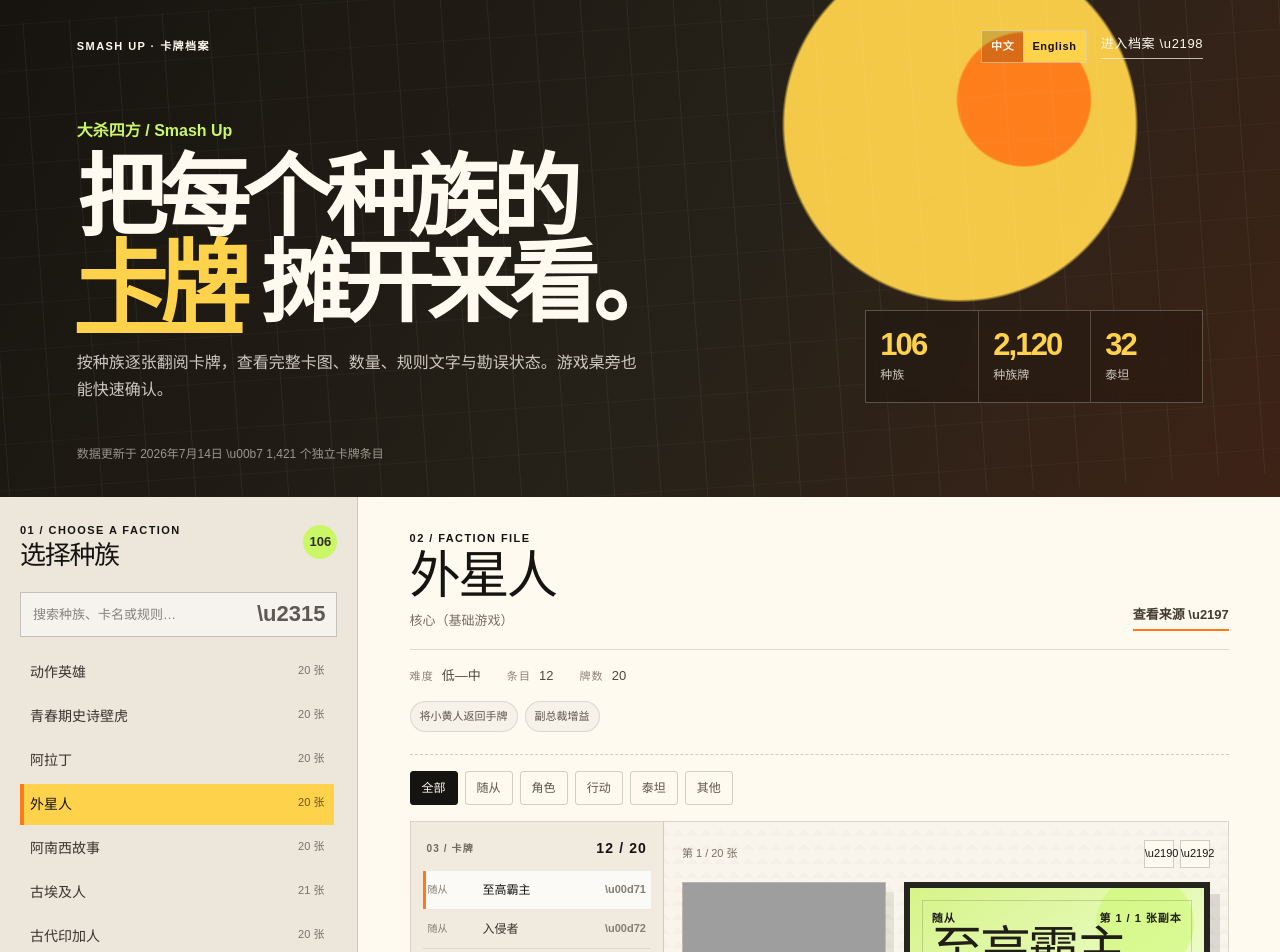
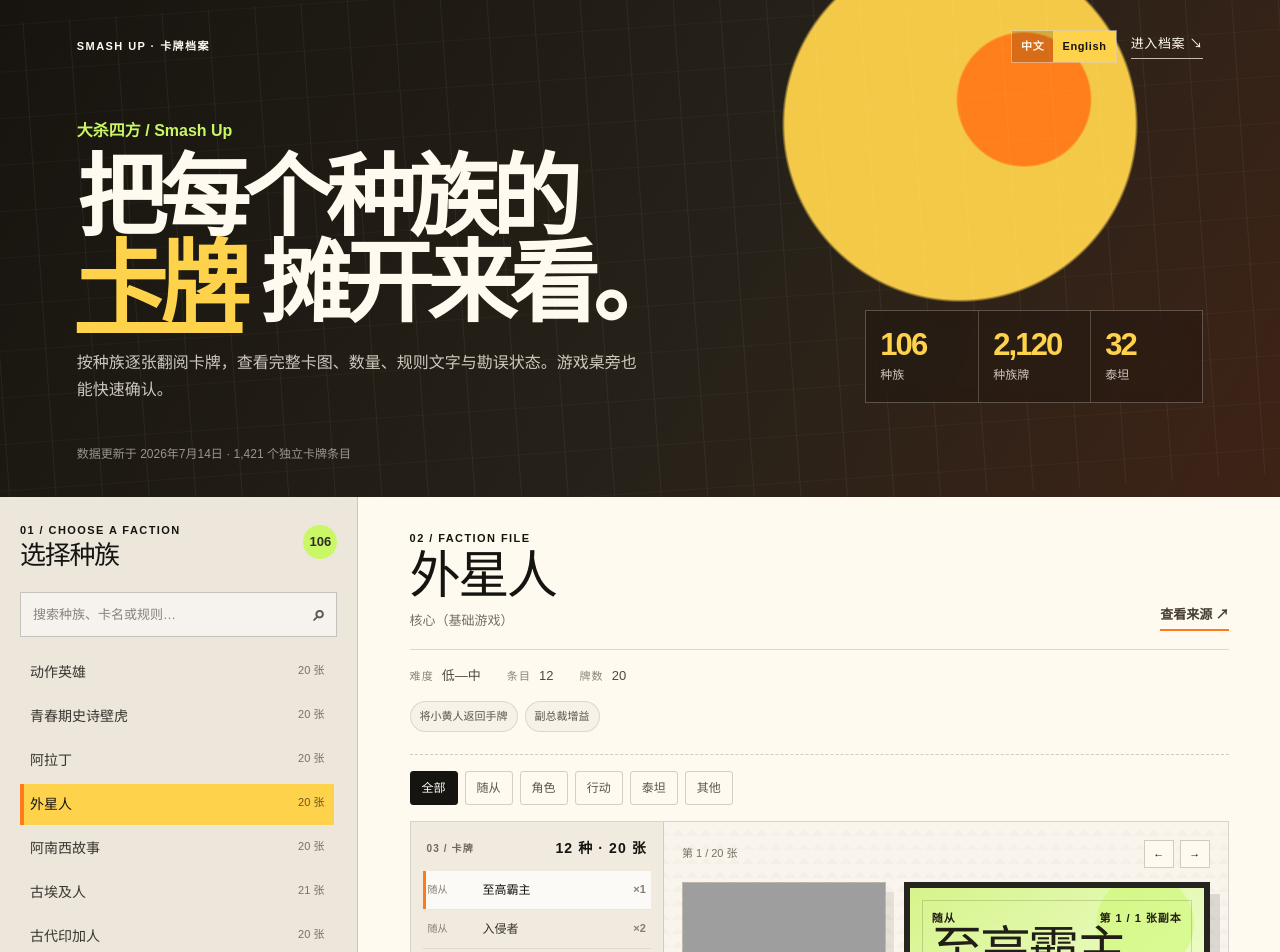
Before and after one commit to 906919303-crypto/smash-up-card-archive, a Next.js app: page / in a window 1280 px wide. Shown: the top 952 px of the page. Built offline with nearby package versions, Linux system fonts and the light colour scheme; grey boxes are pictures that could not be loaded.

Commit message:
Fix search filtering and escaped UI symbols

```diff
--- a/app/page.tsx
+++ b/app/page.tsx
@@ -328,6 +328,7 @@
 
   function chooseFaction(faction: Faction) {
     shouldJumpToCards.current = true;
+    setQuery("");
     setSelectedFaction(faction.slug);
     setSelectedCard(faction.cards[0]?.id ?? "");
     setSelectedCopy(1);
@@ -367,7 +368,7 @@
               <span>{ui.language}</span>
               <b>{ui.languageAlt}</b>
             </button>
-            <a href="#catalog">{ui.enter} \u2198</a>
+            <a href="#catalog">{ui.enter} {"\u2198"}</a>
           </div>
         </div>
         <div className="heroGrid">
@@ -382,7 +383,7 @@
             <div><strong>{catalog.extraction.titanCards}</strong><span>{ui.titans}</span></div>
           </section>
         </div>
-        <p className="sourceLine">{ui.updated} {shownDate} \u00b7 {catalog.extraction.uniqueCardEntries.toLocaleString()} {ui.entries}</p>
+        <p className="sourceLine">{ui.updated} {shownDate} {"\u00b7"} {catalog.extraction.uniqueCardEntries.toLocaleString()} {ui.entries}</p>
       </header>
 
       <section className="catalogShell" id="catalog" aria-label="Smash Up card catalog">
@@ -403,7 +404,7 @@
               onChange={(event) => setQuery(event.target.value)}
               placeholder={ui.searchPlaceholder}
             />
-            <b>\u2315</b>
+            <b>{"\u2315"}</b>
           </label>
 
           <div className="factionList" role="list">
@@ -432,7 +433,7 @@
               <h2>{factionLabel(activeFaction, language)}</h2>
               <p className="setName">{language === "zh" ? activeFaction.setZh || activeFaction.set : activeFaction.set}</p>
             </div>
-            <a className="sourceLink" href={activeFaction.sourceUrl} target="_blank" rel="noreferrer">{ui.source} \u2197</a>
+            <a className="sourceLink" href={activeFaction.sourceUrl} target="_blank" rel="noreferrer">{ui.source} {"\u2197"}</a>
           </div>
 
           <div className="metaRow">
@@ -465,7 +466,7 @@
             <nav className="cardList" aria-label={ui.cards}>
               <div className="cardListHeader">
                 <span>03 / {ui.cards.toUpperCase()}</span>
-                <b title={language === "zh" ? "独立条目 / 实体卡张数" : "Unique entries / physical cards"}>{visibleCards.length} / {physicalCards.length}</b>
+                <b title={language === "zh" ? "独立条目 / 实体卡张数" : "Unique entries / physical cards"}>{language === "zh" ? `${visibleCards.length} \u79cd \u00b7 ${physicalCards.length} \u5f20` : `${visibleCards.length} types \u00b7 ${physicalCards.length} cards`}</b>
               </div>
               {visibleCards.map((card) => (
                 <button
@@ -475,7 +476,7 @@
                 >
                   <span className="typeMark">{ui.type[card.type] ?? ui.type.other}</span>
                   <span className="cardRowName">{cardLabel(card, language)}</span>
-                  <strong>\u00d7{card.quantity}</strong>
+                  <strong>{"\u00d7"}{card.quantity}</strong>
                 </button>
               ))}
               {!visibleCards.length && <p className="emptyList">{ui.noCards}</p>}
@@ -487,8 +488,8 @@
                   <div className="stageTop">
                     <span>{language === "zh" ? `第 ${cardIndex + 1} / ${physicalCards.length} 张` : `${cardIndex + 1} / ${physicalCards.length} cards`}</span>
                     <div className="stepButtons">
-                      <button onClick={() => goToCard(-1)} aria-label={ui.previous}>\u2190</button>
-                      <button onClick={() => goToCard(1)} aria-label={ui.next}>\u2192</button>
+                      <button onClick={() => goToCard(-1)} aria-label={ui.previous}>{"\u2190"}</button>
+                      <button onClick={() => goToCard(1)} aria-label={ui.next}>{"\u2192"}</button>
                     </div>
                   </div>
 
@@ -511,12 +512,12 @@
                       ) : (
                         <div className="imageFallback">
                           <p>{ui.imageFallback}</p>
-                          <a href={activeFaction.sourceUrl} target="_blank" rel="noreferrer">{ui.source} \u2197</a>
+                          <a href={activeFaction.sourceUrl} target="_blank" rel="noreferrer">{ui.source} {"\u2197"}</a>
                         </div>
                       )}
                       <figcaption>
                         <span>{currentCard.imageKind === "faction-sheet" ? ui.factionSheet : ui.artwork}</span>
-                        <a href={activeFaction.sourceUrl} target="_blank" rel="noreferrer">{ui.source} \u2197</a>
+                        <a href={activeFaction.sourceUrl} target="_blank" rel="noreferrer">{ui.source} {"\u2197"}</a>
                       </figcaption>
                     </figure>
 
@@ -590,7 +591,7 @@
         </div>
         <div className="footerLinks">
           {(catalog.source.sources ?? [{ name: catalog.source.name, url: catalog.source.url }]).map((source) => (
-            <a key={source.url} href={source.url} target="_blank" rel="noreferrer">{source.name} \u2197</a>
+            <a key={source.url} href={source.url} target="_blank" rel="noreferrer">{source.name} {"\u2197"}</a>
           ))}
         </div>
       </footer>
```
Also changed, not shown: 3 other files (tests, documents, lock files or other folders).
